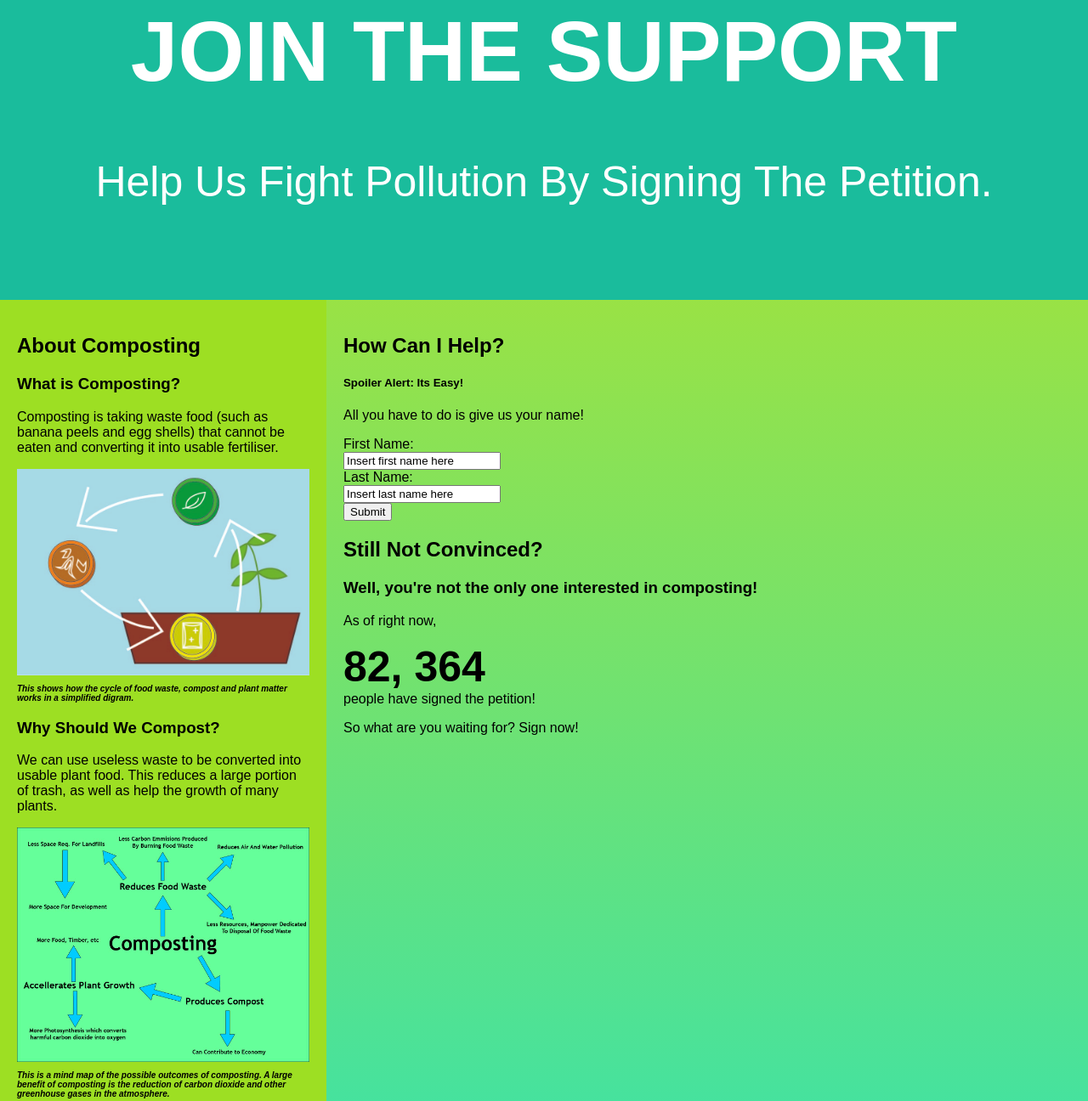
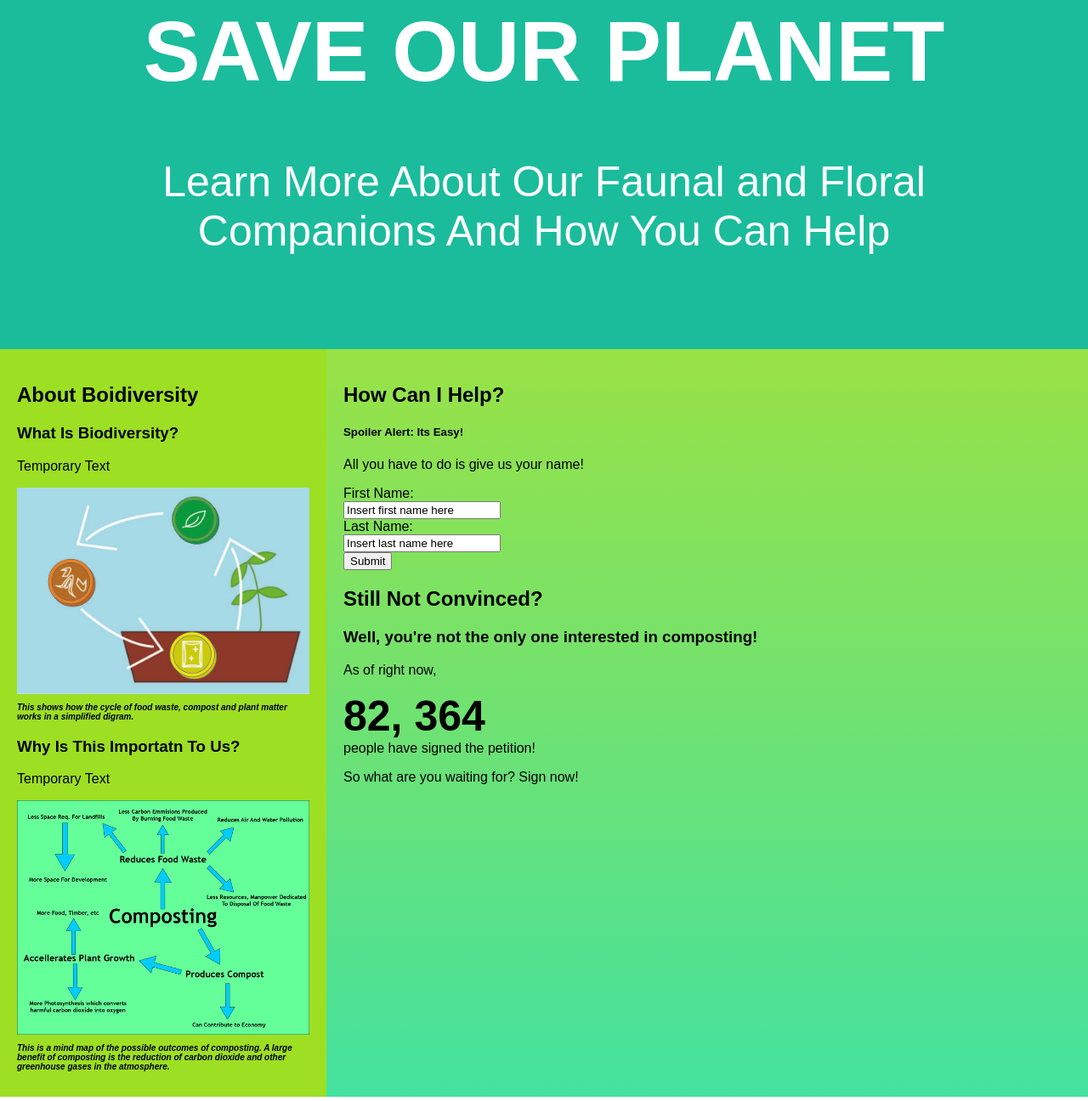
Before and after one commit to proter1132/proter1132.github.io, a plain HTML site: page index.html in a window 1280 px wide. Shown: the part 124-1420 px from the top of the page at 85% size. Drawn offline with Linux system fonts and the light colour scheme.

Commit message:
Update index.html

```diff
--- a/index.html
+++ b/index.html
@@ -5,14 +5,14 @@
     <meta http-equiv="X-UA-Compatible" content="IE=edge">
     <meta name="viewport" content="width=device-width, initial-scale=1.0">
     <link rel="stylesheet" href="HI.css">
-    <title>ONE MAN'S TRASH IS ONE MAN'S TREASURE</title>
+    <title>SAVE OUR BIODIVERSITY</title>
 </head>
 <body>
     <!-- Header -->
     <header>
 
-        <h1 class="header">JOIN THE SUPPORT</h1>
-        <p class="header">Help Us Fight Pollution By Signing The Petition.</p>
+        <h1 class="header">SAVE OUR PLANET</h1>
+        <p class="header">Learn More About Our Faunal and Floral Companions And How You Can Help</p>
     </header>
 
     <nav class="hover">
@@ -22,13 +22,13 @@
     <!-- Content -->
     <div class="wrapper">
         <aside class="left-col">
-            <h1><b>About Composting</b></h1>
-            <h3>What is Composting?</h3>
-            <p>Composting is taking waste food (such as banana peels and egg shells) that cannot be eaten and converting it into usable fertiliser.</p>
+            <h1><b>About Boidiversity</b></h1>
+            <h3>What Is Biodiversity?</h3>
+            <p>Temporary Text</p>
             <img src="images/Composting.jpg" alt="compost_image">
             <p class=class1><b><i>This shows how the cycle of food waste, compost and plant matter works in a simplified digram.</i></b></p>
-            <h3>Why Should We Compost?</h3>
-            <p>We can use useless waste to be converted into usable plant food. This reduces a large portion of trash, as well as help the growth of many plants.</p>
+            <h3>Why Is This Importatn To Us?</h3>
+            <p>Temporary Text</p>
             <img src="images/Mind Map.jpg" alt="compost_image">
             <p class=class1><b><i>This is a mind map of the possible outcomes of composting. A large benefit of composting is the reduction of carbon dioxide and other greenhouse gases in the atmosphere.</i></b></p>
 
```
